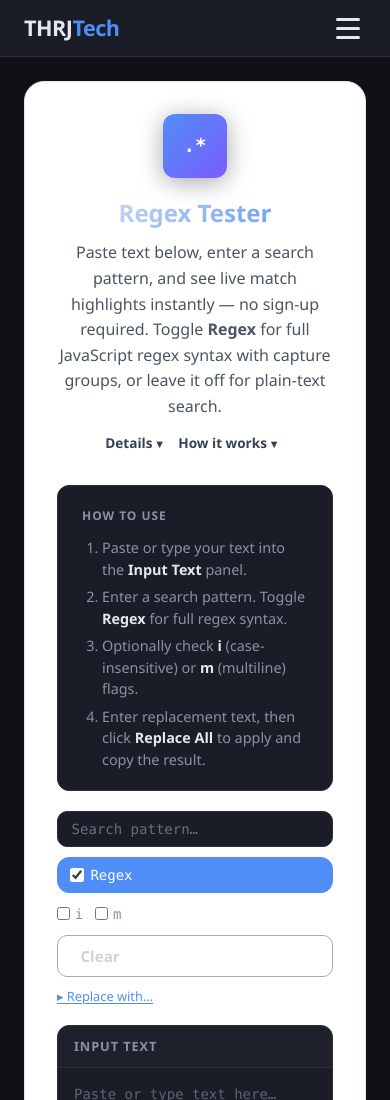
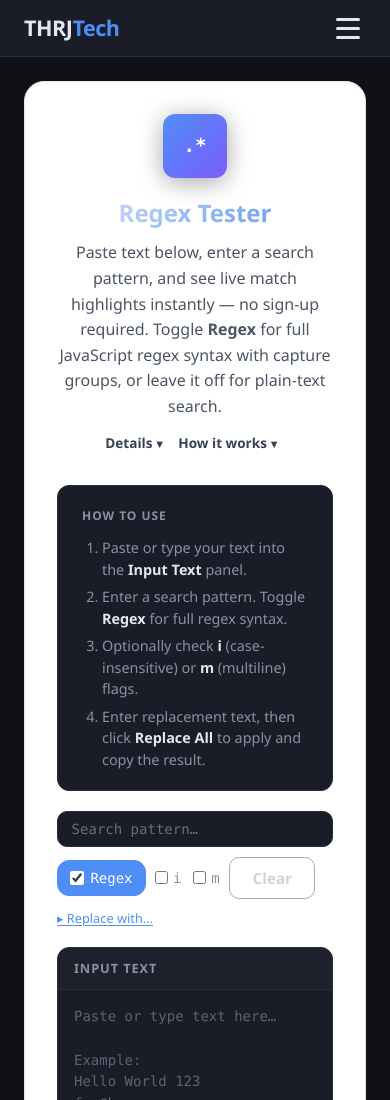
Before and after one commit to allthatjava-one/thrjtech-main, a React (Vite) app: page /regex-tester in a window 390 px wide. Shown: the top 1100 px of the page. Built offline with nearby package versions, Linux system fonts and the light colour scheme.

Commit message:
Adjust button for mobile screen

```diff
--- a/src/tools/text-regex/RegexTester.css
+++ b/src/tools/text-regex/RegexTester.css
@@ -158,6 +158,15 @@
   gap: 0.6rem;
   align-items: center;
   flex-wrap: wrap;
+}
+
+/* Controls group: Regex + flags + Clear — always stays on one row */
+.rt-search-controls {
+  display: flex;
+  gap: 0.6rem;
+  align-items: center;
+  flex-shrink: 0;
+  flex-wrap: nowrap;
 }
 
 /* Replace with… toggle link */
@@ -455,6 +464,10 @@
     align-items: stretch;
   }
 
+  .rt-search-controls {
+    align-self: flex-start;
+  }
+
   .rt-search-input,
   .rt-replace-input {
     min-width: unset;
--- a/src/tools/text-regex/RegexTesterView.jsx
+++ b/src/tools/text-regex/RegexTesterView.jsx
@@ -210,6 +210,7 @@ export default function RegexTesterView() {
                 spellCheck={false}
                 aria-label="Search pattern"
               />
+              <div className="rt-search-controls">
                 <label
                   className={`rt-regex-toggle-label${isRegex ? ' active' : ''}`}
                   title="Toggle regular expression mode"
@@ -236,6 +237,7 @@ export default function RegexTesterView() {
                 <button className="rt-btn rt-btn-ghost" onClick={clearAll} disabled={!inputText && !searchPattern}>
                   Clear
                 </button>
+              </div>
             </div>
             <div className="rt-below-search-row">
               {searchPattern && !regexError && (
```
Lines whose indentation alone changed are shown as unchanged.
